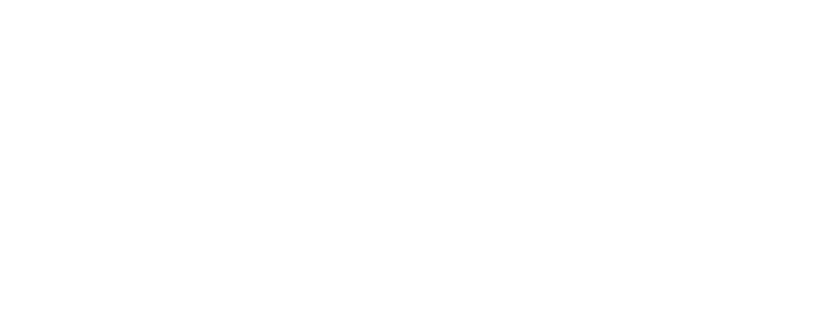
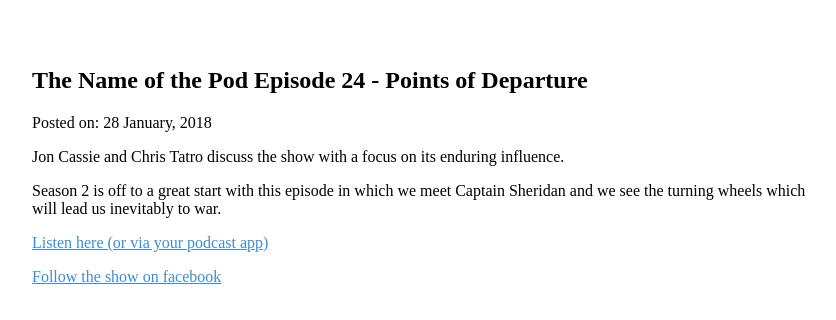
Before and after one commit to endymion1818/freeb5-gatsbyjs, a Gatsby site: page /post/the-name-of-the-pod-episode-24-points-of-departure in a window 1280 px wide. Before the commit this address had no page. Shown: the whole page, without its empty margins (23-859 px from the left). Built offline with nearby package versions, Linux system fonts and the light colour scheme; Gatsby itself is replaced by a stand-in of ours.

Commit message:
correct episode number

```diff
--- a/src/pages/post/the-name-of-the-pod-episode-66-points-of-departure.md
+++ b/src/pages/post/the-name-of-the-pod-episode-24-points-of-departure.md
@@ -1,5 +1,5 @@
 ---
-title: The Name of the Pod Episode 66 - Points of Departure
+title: The Name of the Pod Episode 24 - Points of Departure
 author: Ranger 3ndymion
 type: post
 date: 2018-01-28T21:10:45+00:00
```
Also changed, not shown: 2 other files.
